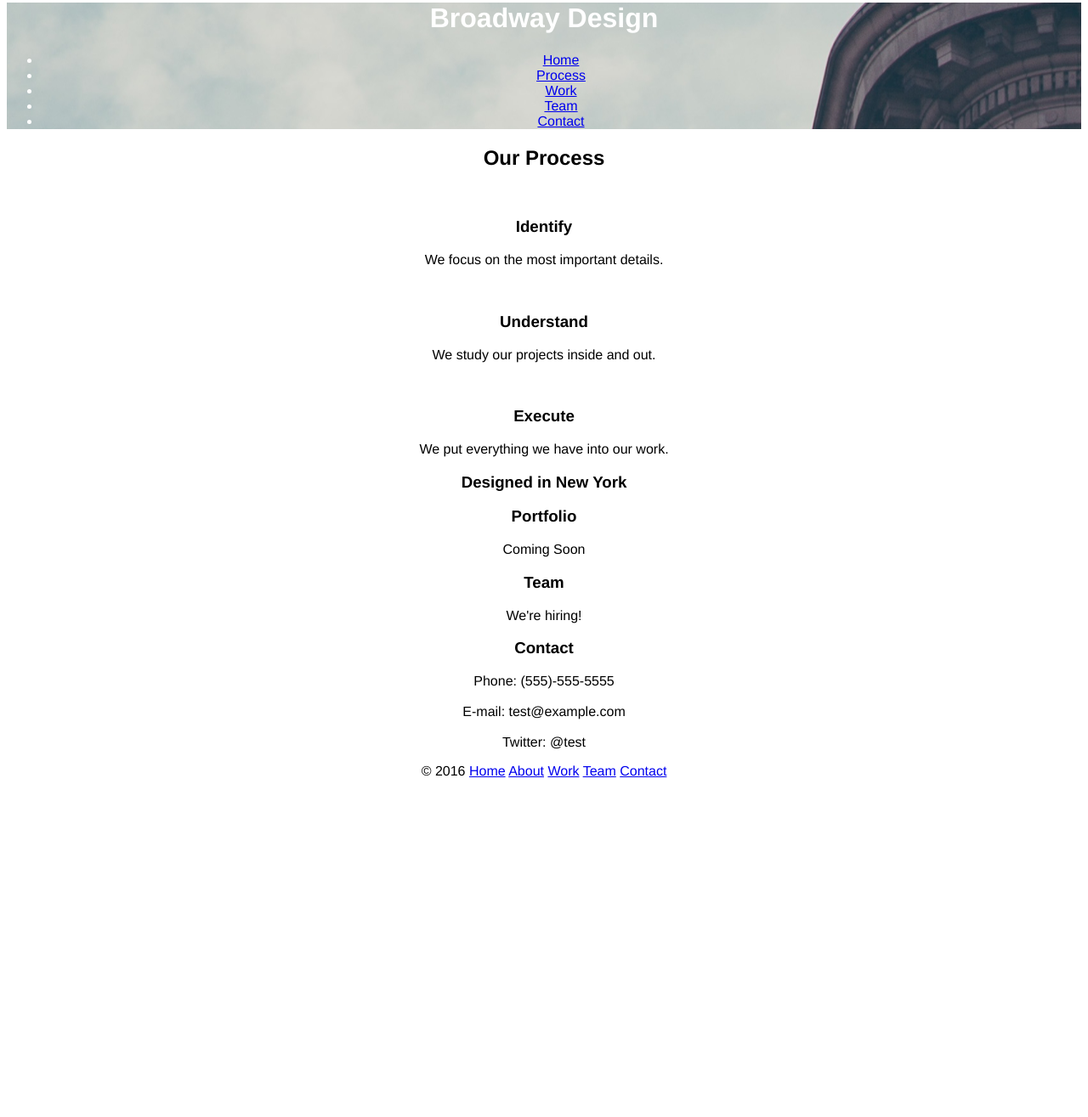
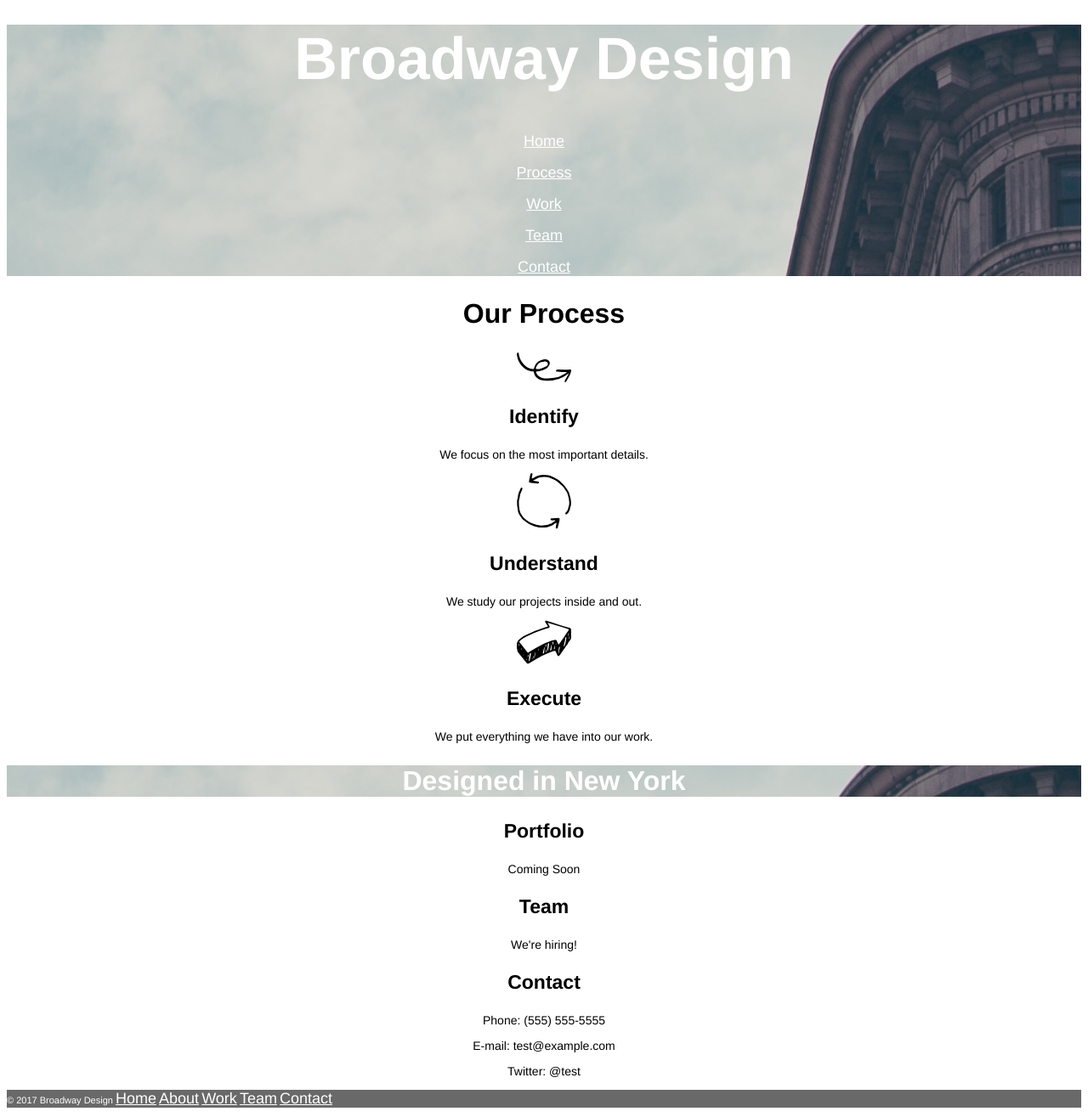
Before and after one commit to webdev58/Broadway, a plain HTML site: page index.html in a window 1280 px wide. Shown: the part 18-1333 px from the top of the page at 85% size. Before the commit the page ends 943 px from the top, so only its background shows below. Drawn offline with Linux system fonts and the light colour scheme.

Commit message:
Finish markup and style elements

```diff
--- a/index.html
+++ b/index.html
@@ -1,56 +1,75 @@
 <!DOCTYPE html>
-<html lang="en">
+<html>
   <head>
     <meta charset="utf-8">
     <title>Broadway Design</title>
     <link href="./resources/css/style.css" type="text/css" rel="stylesheet">
+
   </head>
   <body>
 
     <!-- Header Section -->
 
-    <div id="header">
+    <div class="background">
       <h1>Broadway Design</h1>
-      <ul>
-        <li><a href="#">Home</a></li>
-        <li><a href="#">Process</a></li>
-        <li><a href="#">Work</a></li>
-        <li><a href="#">Team</a></li>
-        <li><a href="#">Contact</a></li>
-      </ul>
+      <div class="navbar">
+        <p><a href="#">Home</a></p>
+        <p><a href="#process">Process</a></p>
+        <p><a href="#work">Work</a></p>
+        <p><a href="#team">Team</a></p>
+        <p><a href="#contact">Contact</a></p>
+      </div>
     </div>
 
-    <!-- Section -->
+    <!-- Process Section -->
 
+    <div class="main-content" id="process">
       <h2>Our Process</h2>
-    <img src="" alt="">
+      <div>
+        <img src="./resources/images/identify.svg" alt="identify icon">
         <h3>Identify</h3>
         <p>We focus on the most important details.</p>
-    <img src="" alt="">
+      </div>
+      <div>
+        <img src="./resources/images/understand.svg" alt="understand icon">
         <h3>Understand</h3>
         <p>We study our projects inside and out.</p>
-    <img src="" alt="">
+      </div>
+      <div>
+        <img src="./resources/images/execute.svg" alt="execute icon">
         <h3>Execute</h3>
         <p>We put everything we have into our work.</p>
+      </div>
 
-    <!-- Company Info & Contact Section -->
+    <!-- About and Contact Section-->
 
-    <h3>Designed in New York</h3>
+      <div class="background">
+        <h2>Designed in New York</h2>
+      </div>
+      <div id="work">
         <h3>Portfolio</h3>
         <p>Coming Soon</p>
+      </div>
+      <div id="team">
         <h3>Team</h3>
         <p>We're hiring!</p>
+      </div>
+      <div id="contact">
         <h3>Contact</h3>
+        <p>Phone: (555) 555-5555</p>
+        <p>E-mail: test@example.com</p>
+        <p>Twitter: @test</p>
+      </div>
+    </div>
+
+    <!-- Footer Section -->
+
+    <div class="footer navbar">
     <p>
-    Phone: (555)-555-5555 <br><br>
-    E-mail: test@example.com <br><br>
-    Twitter: @test
+      &copy; 2017 Broadway Design
+      <a href="#">Home</a> <a href="#process">About</a> <a href="#work">Work</a>
+      <a href="#team">Team</a> <a href="#contact">Contact</a>
     </p>
-
-    <!-- Footer -->
-
-    <div class="footer">
-      &copy; 2016 <a href="#">Home</a> <a href="#">About</a> <a href="#">Work</a> <a href="#">Team</a> <a href="#">Contact</a>
     </div>
 
   </body>
--- a/resources/css/style.css
+++ b/resources/css/style.css
@@ -1,9 +1,45 @@
 body {
+  font-family: Helvetica;
   text-align: center;
-  font-family: Helvetica, sans-serif;
 }
 
-#header {
+h1, h2, h3 {
+  font-weight: bold;
+}
+
+.background {
   background-image: url("../images/the-flatiron-building.png");
   color: white;
 }
+
+.background h1 {
+  font-size: 70px;
+}
+
+.background h2 {
+  font-size: 23px;
+}
+
+.navbar a {
+  font-size: 18px;
+  color: white;
+}
+
+.main-content h2 {
+  font-size: 32px;
+}
+
+.main-content h3 {
+  font-size: 23px;
+}
+
+.main-content p {
+  font-size: 14px;
+}
+
+.footer {
+  font-size: 11px;
+  text-align: left;
+  background-color: dimgray;
+  color: white;
+}
```
Lines whose indentation alone changed are shown as unchanged.
